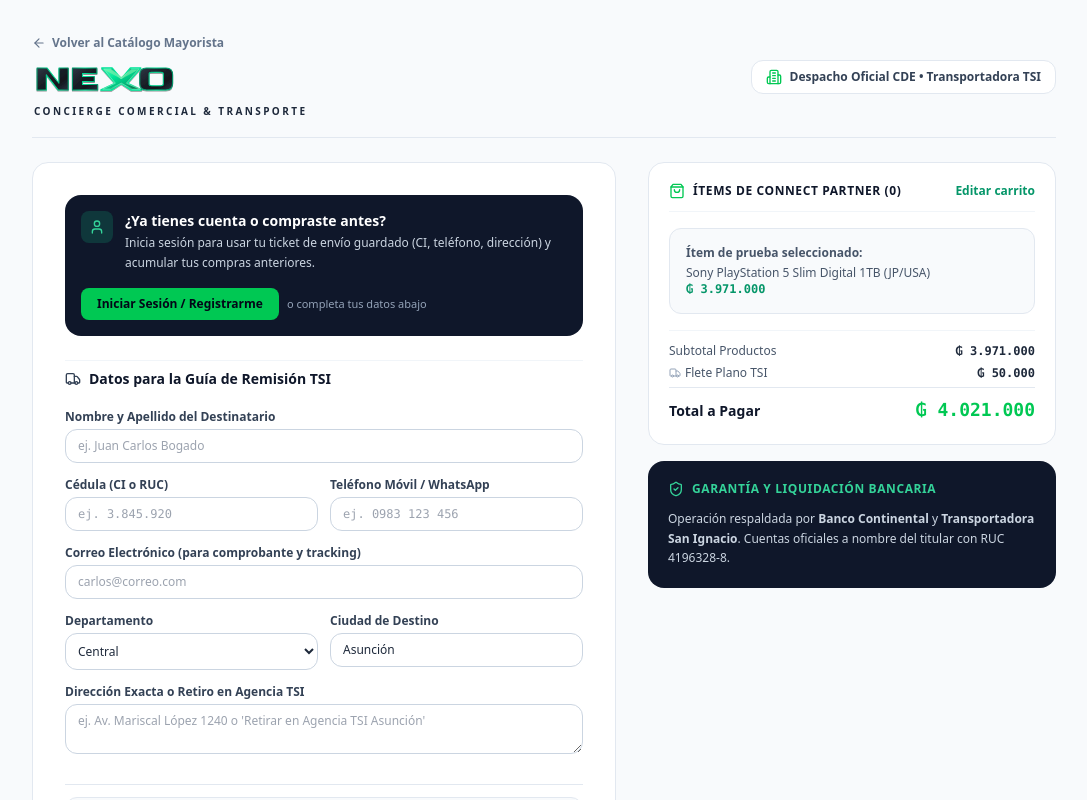
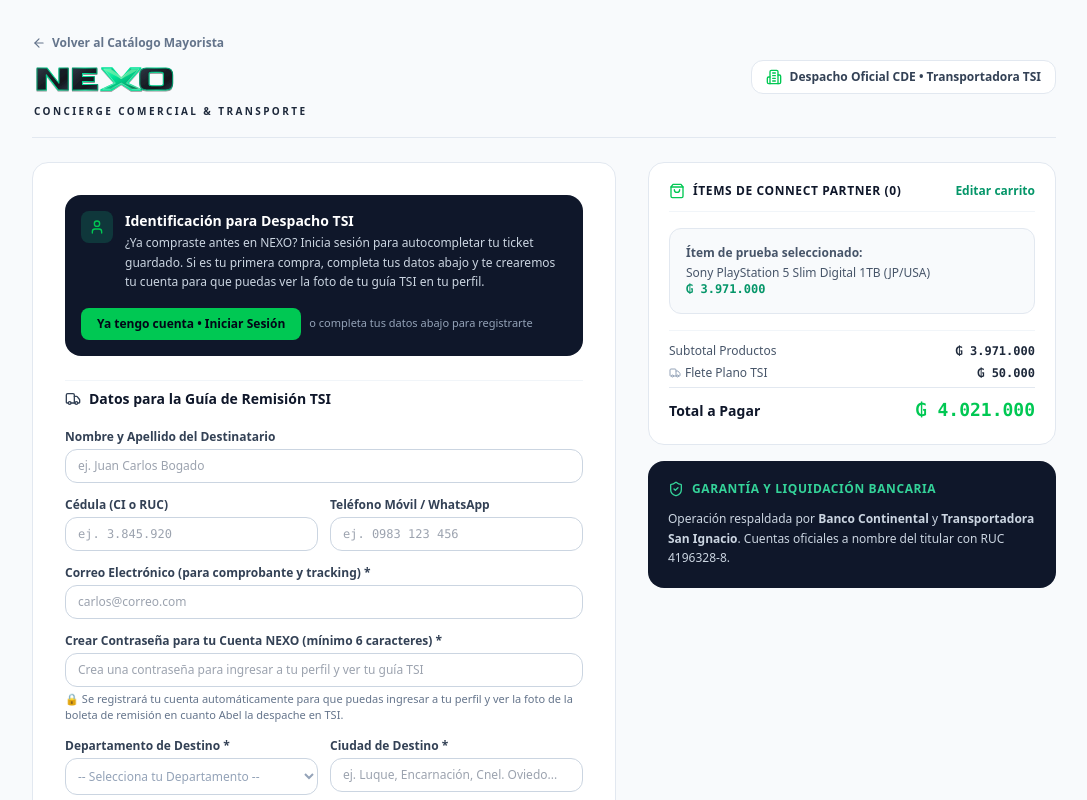
Before and after one commit to AbelinhoPy/nexo-cde-ecommerce, a Next.js app in the folder frontend/: page /checkout in a window 1280 px wide. Shown: the top 800 px of the page, without its empty margins (96-1183 px from the left). Built offline with nearby package versions, Linux system fonts and the light colour scheme.

Commit message:
feat(checkout): unify checkout flow from cart and buy now, clear initial department/city defaults, and streamline registration

```diff
--- a/frontend/src/app/checkout/page.tsx
+++ b/frontend/src/app/checkout/page.tsx
@@ -56,6 +56,7 @@ export default function CheckoutPage() {
     totalPagarPyg,
     customer,
     setIsAuthModalOpen,
+    registerCustomer,
     clearCart
   } = useCart();
 
@@ -70,14 +71,15 @@ export default function CheckoutPage() {
     fletePyg: number;
   } | null>(null);
 
-  // Datos del ticket de envío (prellenados si customer existe)
+  // Datos del ticket de envío (sin selección inicial para departamento y ciudad)
   const [cliente, setCliente] = useState({
     nombre: "",
     ci: "",
     telefono: "",
     email: "",
-    departamento: "Central",
-    ciudad: "Asunción",
+    password: "",
+    departamento: "",
+    ciudad: "",
     direccion: "",
   });
 
@@ -88,8 +90,9 @@ export default function CheckoutPage() {
         ci: customer.ci || "",
         telefono: customer.telefono || "",
         email: customer.email || "",
-        departamento: customer.departamento || "Central",
-        ciudad: customer.ciudad || "Asunción",
+        password: "",
+        departamento: customer.departamento || "",
+        ciudad: customer.ciudad || "",
         direccion: customer.direccion || "",
       });
     }
@@ -109,8 +112,13 @@ export default function CheckoutPage() {
       return;
     }
 
-    if (!cliente.nombre || !cliente.ci || !cliente.telefono || !cliente.direccion) {
-      alert("Por favor completa los datos de tu ticket de envío para la guía de TSI.");
+    if (!cliente.nombre || !cliente.ci || !cliente.telefono || !cliente.email || !cliente.departamento || !cliente.ciudad || !cliente.direccion) {
+      alert("Por favor completa todos los datos obligatorios para la guía de TSI (incluyendo departamento y ciudad de destino).");
+      return;
+    }
+
+    if (!customer && (!cliente.password || cliente.password.length < 6)) {
+      alert("Por favor ingresa una contraseña de al menos 6 caracteres para crear tu cuenta y poder ver la foto de tu guía TSI.");
       return;
     }
 
@@ -131,6 +139,28 @@ export default function CheckoutPage() {
     setCargando(true);
 
     try {
+      // Si el cliente no está logueado, registrar su cuenta para que tenga acceso al perfil y foto de guía TSI
+      if (!customer && cliente.password) {
+        const regRes = await registerCustomer({
+          nombre: cliente.nombre,
+          ci: cliente.ci,
+          telefono: cliente.telefono,
+          email: cliente.email,
+          password: cliente.password,
+          departamento: cliente.departamento,
+          ciudad: cliente.ciudad,
+          direccion: cliente.direccion,
+        });
+
+        if (!regRes.success) {
+          if (regRes.error && regRes.error.toLowerCase().includes("ya existe")) {
+            alert("⚠️ Ya existe una cuenta con este correo o cédula. Por favor inicia sesión con tu contraseña para continuar con tu compra.");
+            setIsAuthModalOpen(true);
+            setCargando(false);
+            return;
+          }
+        }
+      }
       // Si el carrito está vacío (ej. acceso directo), armar item de respaldo
       const itemsPayload = cart.length > 0
         ? cart.map(it => ({
@@ -239,17 +269,17 @@ export default function CheckoutPage() {
             {/* Formulario / Ticket de Envío (7 Columnas) */}
             <div className="lg:col-span-7 bg-white rounded-2xl p-6 sm:p-8 shadow-xs border border-slate-200 space-y-6">
 
-              {/* Banner de Inicio de Sesión si no está logueado */}
+              {/* Banner de Identificación y Registro para Despacho TSI */}
               {!customer ? (
                 <div className="p-4 bg-slate-900 text-white rounded-2xl space-y-3">
                   <div className="flex items-start gap-3">
-                    <div className="w-8 h-8 rounded-lg bg-emerald-500/20 text-emerald-400 flex items-center justify-center shrink-0">
+                    <div className="w-8 h-8 rounded-lg bg-emerald-500/20 text-[#00c853] flex items-center justify-center shrink-0">
                       <User className="w-4 h-4" />
                     </div>
                     <div>
-                      <h3 className="text-sm font-bold">¿Ya tienes cuenta o compraste antes?</h3>
+                      <h3 className="text-sm font-bold">Identificación para Despacho TSI</h3>
                       <p className="text-xs text-slate-300 mt-0.5 leading-relaxed">
-                        Inicia sesión para usar tu ticket de envío guardado (CI, teléfono, dirección) y acumular tus compras anteriores.
+                        ¿Ya compraste antes en NEXO? Inicia sesión para autocompletar tu ticket guardado. Si es tu primera compra, completa tus datos abajo y te crearemos tu cuenta para que puedas ver la foto de tu guía TSI en tu perfil.
                       </p>
                     </div>
                   </div>
@@ -258,11 +288,11 @@ export default function CheckoutPage() {
                     <button
                       type="button"
                       onClick={() => setIsAuthModalOpen(true)}
-                      className="px-4 py-2 bg-[#00c853] hover:bg-[#00b34a] text-slate-950 font-bold rounded-lg text-xs transition"
+                      className="px-4 py-2 bg-[#00c853] hover:bg-[#00b34a] text-slate-950 font-bold rounded-lg text-xs transition cursor-pointer"
                     >
-                      Iniciar Sesión / Registrarme
+                      Ya tengo cuenta • Iniciar Sesión
                     </button>
-                    <span className="text-[11px] text-slate-400">o completa tus datos abajo</span>
+                    <span className="text-[11px] text-slate-400">o completa tus datos abajo para registrarte</span>
                   </div>
                 </div>
               ) : (
@@ -357,7 +387,7 @@ export default function CheckoutPage() {
 
                     <div>
                       <label className="block text-xs font-bold text-slate-700 mb-1">
-                        Correo Electrónico (para comprobante y tracking)
+                        Correo Electrónico (para comprobante y tracking) *
                       </label>
                       <input
                         type="email"
@@ -370,39 +400,61 @@ export default function CheckoutPage() {
                       />
                     </div>
 
+                    {!customer && (
+                      <div>
+                        <label className="block text-xs font-bold text-slate-700 mb-1">
+                          Crear Contraseña para tu Cuenta NEXO (mínimo 6 caracteres) *
+                        </label>
+                        <input
+                          type="password"
+                          name="password"
+                          required
+                          minLength={6}
+                          placeholder="Crea una contraseña para ingresar a tu perfil y ver tu guía TSI"
+                          value={cliente.password}
+                          onChange={handleInputChange}
+                          className="w-full px-3 py-2 rounded-xl border border-slate-300 text-xs focus:ring-1 focus:ring-emerald-500 outline-none"
+                        />
+                        <p className="text-[11px] text-slate-500 mt-1">
+                          🔒 Se registrará tu cuenta automáticamente para que puedas ingresar a tu perfil y ver la foto de la boleta de remisión en cuanto Abel la despache en TSI.
+                        </p>
+                      </div>
+                    )}
+
                     <div className="grid grid-cols-1 sm:grid-cols-2 gap-3">
                       <div>
                         <label className="block text-xs font-bold text-slate-700 mb-1">
-                          Departamento
+                          Departamento de Destino *
                         </label>
                         <select
                           name="departamento"
+                          required
                           value={cliente.departamento}
                           onChange={handleInputChange}
-                          className="w-full px-2 py-2 rounded-xl border border-slate-300 text-xs bg-white focus:ring-1 focus:ring-emerald-500 outline-none"
+                          className={`w-full px-2 py-2 rounded-xl border text-xs bg-white focus:ring-1 focus:ring-emerald-500 outline-none ${
+                            !cliente.departamento ? "text-slate-400 border-slate-300" : "text-slate-900 border-slate-300"
+                          }`}
                         >
+                          <option value="" disabled>
+                            -- Selecciona tu Departamento --
+                          </option>
                           {DEPARTAMENTOS_PARAGUAY.map((dep) => (
-                            <option key={dep} value={dep}>
+                            <option key={dep} value={dep} className="text-slate-900">
                               {dep}
                             </option>
                           ))}
                         </select>
-                        {cliente.departamento === "Alto Paraná" && (
-                          <p className="text-[11px] text-amber-800 bg-amber-50 p-2 rounded-lg border border-amber-200 mt-1.5 leading-tight">
-                            ⚠️ Aviso: NEXO CDE opera exclusivamente mediante despacho por Transportadora TSI. No realizamos entregas presenciales dentro de CDE.
-                          </p>
-                        )}
                       </div>
 
                       <div>
                         <label className="block text-xs font-bold text-slate-700 mb-1">
-                          Ciudad de Destino
+                          Ciudad de Destino *
                         </label>
                         <input
                           type="text"
                           name="ciudad"
                           required
-                          placeholder="ej. Encarnación, Luque, Cnel. Oviedo"
+                          placeholder="ej. Luque, Encarnación, Cnel. Oviedo..."
                           value={cliente.ciudad}
                           onChange={handleInputChange}
                           className="w-full px-3 py-2 rounded-xl border border-slate-300 text-xs focus:ring-1 focus:ring-emerald-500 outline-none"
--- a/frontend/src/components/AuthModal.tsx
+++ b/frontend/src/components/AuthModal.tsx
@@ -20,7 +20,6 @@ import { NexoLogo } from "./NexoLogo";
 const DEPARTAMENTOS_PARAGUAY = [
   "Central",
   "Asunción (Distrito Capital)",
-  "Alto Paraná",
   "Itapúa",
   "Caaguazú",
   "Cordillera",
@@ -56,8 +55,8 @@ export function AuthModal() {
     telefono: "",
     email: "",
     password: "",
-    departamento: "Central",
-    ciudad: "Asunción",
+    departamento: "",
+    ciudad: "",
     direccion: "",
   });
 
@@ -312,12 +311,16 @@ export function AuthModal() {
                   Departamento
                 </label>
                 <select
+                  required
                   value={regForm.departamento}
                   onChange={(e) => setRegForm({ ...regForm, departamento: e.target.value })}
-                  className="w-full py-2 px-3 rounded-xl border border-slate-300 text-xs bg-white focus:border-emerald-500 focus:ring-1 focus:ring-emerald-500 outline-none"
+                  className={`w-full py-2 px-3 rounded-xl border text-xs bg-white focus:border-emerald-500 focus:ring-1 focus:ring-emerald-500 outline-none ${
+                    !regForm.departamento ? "text-slate-400 border-slate-300" : "text-slate-900 border-slate-300"
+                  }`}
                 >
+                  <option value="" disabled>-- Selecciona un Departamento --</option>
                   {DEPARTAMENTOS_PARAGUAY.map((dep) => (
-                    <option key={dep} value={dep}>
+                    <option key={dep} value={dep} className="text-slate-900">
                       {dep}
                     </option>
                   ))}
--- a/frontend/src/components/ProfileDrawer.tsx
+++ b/frontend/src/components/ProfileDrawer.tsx
@@ -24,7 +24,6 @@ import { useCart } from "@/lib/CartContext";
 const DEPARTAMENTOS_PARAGUAY = [
   "Central",
   "Asunción (Distrito Capital)",
-  "Alto Paraná",
   "Itapúa",
   "Caaguazú",
   "Cordillera",
@@ -64,7 +63,7 @@ export function ProfileDrawer() {
     ci: "",
     telefono: "",
     ciudad: "",
-    departamento: "Central",
+    departamento: "",
     direccion: "",
   });
   const [guardandoTicket, setGuardandoTicket] = useState(false);
@@ -83,8 +82,8 @@ export function ProfileDrawer() {
         nombre: customer.nombre || "",
         ci: customer.ci || "",
         telefono: customer.telefono || "",
-        ciudad: customer.ciudad || "Asunción",
-        departamento: customer.departamento || "Central",
+        ciudad: customer.ciudad || "",
+        departamento: customer.departamento || "",
         direccion: customer.direccion || "",
       });
     }
@@ -296,12 +295,16 @@ export function ProfileDrawer() {
                   <div>
                     <label className="block text-xs font-bold text-slate-700 mb-1">Departamento</label>
                     <select
+                      required
                       value={editTicket.departamento}
                       onChange={(e) => setEditTicket({ ...editTicket, departamento: e.target.value })}
-                      className="w-full px-2 py-2 text-xs rounded-xl border border-slate-300 bg-white focus:border-emerald-500 focus:ring-1 focus:ring-emerald-500 outline-none"
+                      className={`w-full px-2 py-2 text-xs rounded-xl border bg-white focus:border-emerald-500 focus:ring-1 focus:ring-emerald-500 outline-none ${
+                        !editTicket.departamento ? "text-slate-400 border-slate-300" : "text-slate-900 border-slate-300"
+                      }`}
                     >
+                      <option value="" disabled>-- Selecciona un Departamento --</option>
                       {DEPARTAMENTOS_PARAGUAY.map((dep) => (
-                        <option key={dep} value={dep}>
+                        <option key={dep} value={dep} className="text-slate-900">
                           {dep}
                         </option>
                       ))}
```
Also changed, not shown: frontend/src/components/CartDrawer.tsx (+11 -8 lines).
